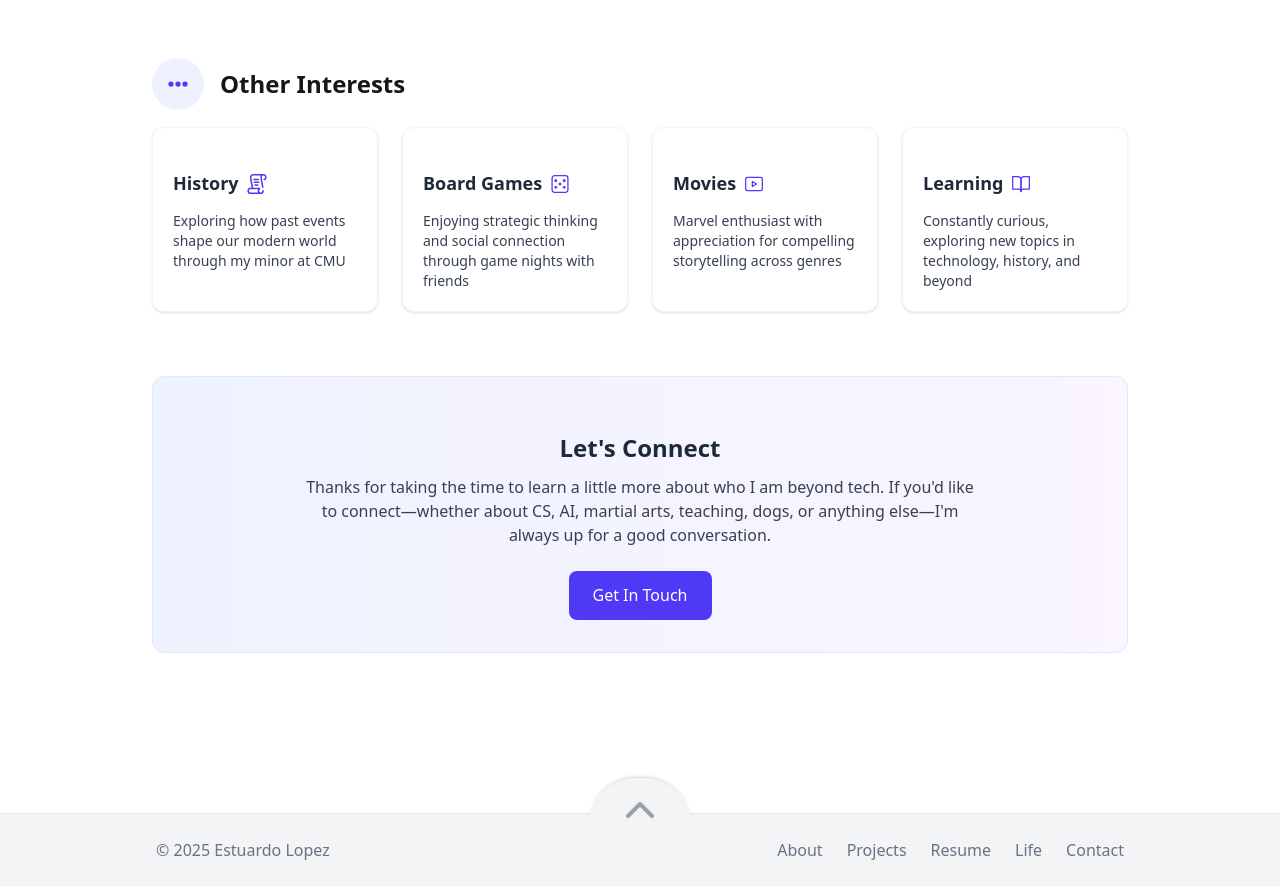
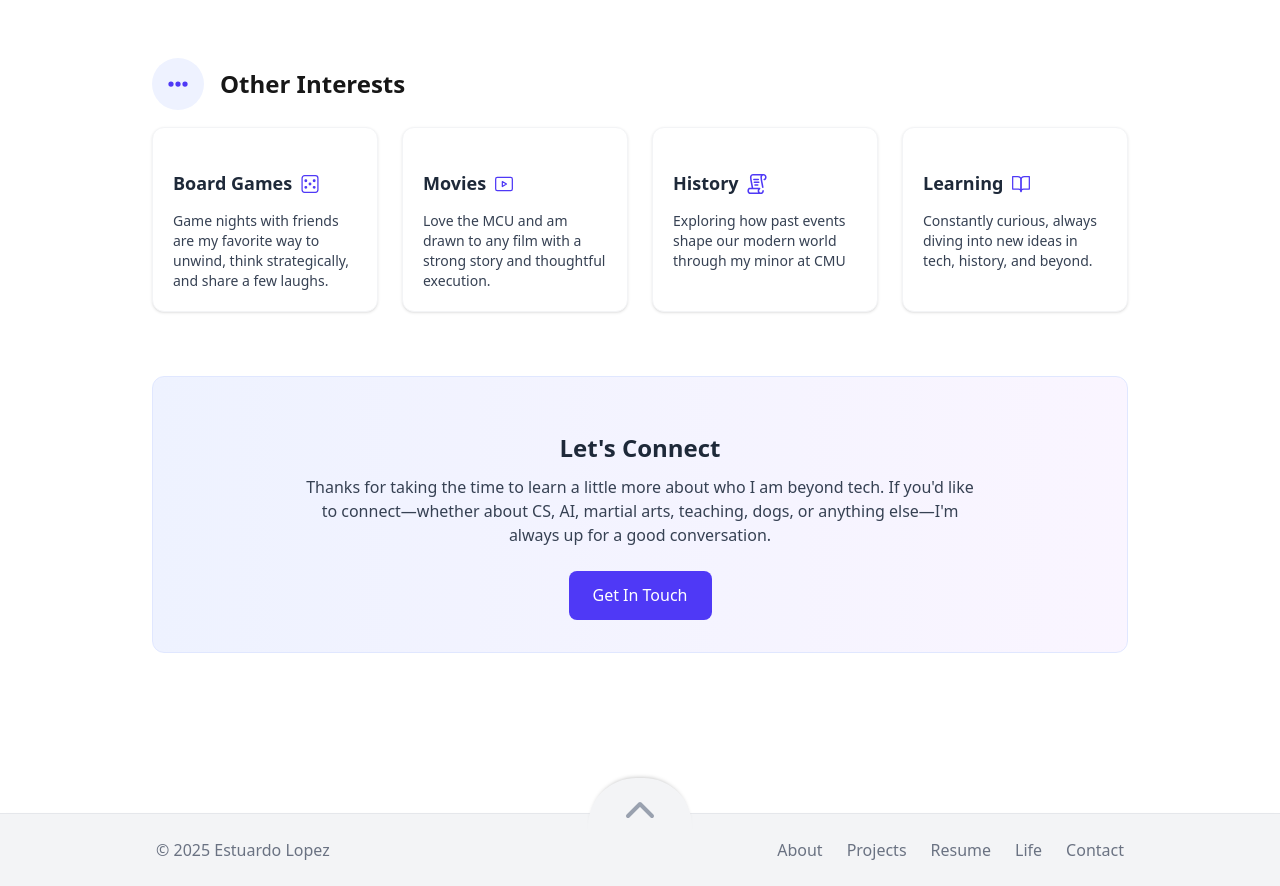
Before and after one commit to estulpz202/personal-website, a Next.js app: page /life in a window 1280 px wide. Shown: the part 3940-4826 px from the top of the page. Built offline with nearby package versions, Linux system fonts and the light colour scheme.

Commit message:
Refactor interest descriptions for clarity in LifeOther component.

```diff
--- a/src/components/life/LifeOther.tsx
+++ b/src/components/life/LifeOther.tsx
@@ -15,25 +15,26 @@ interface InterestItem {
  */
 const interests: InterestItem[] = [
   {
+    icon: 'dice',
+    title: 'Board Games',
+    description:
+      'Game nights with friends are my favorite way to unwind, think strategically, and share a few laughs.',
+  },
+  {
+    icon: 'video',
+    title: 'Movies',
+    description:
+      'Love the MCU and am drawn to any film with a strong story and thoughtful execution.',
+  },
+  {
     icon: 'scroll',
     title: 'History',
     description: 'Exploring how past events shape our modern world through my minor at CMU',
   },
   {
-    icon: 'dice',
-    title: 'Board Games',
-    description:
-      'Enjoying strategic thinking and social connection through game nights with friends',
-  },
-  {
-    icon: 'video',
-    title: 'Movies',
-    description: 'Marvel enthusiast with appreciation for compelling storytelling across genres',
-  },
-  {
     icon: 'book',
     title: 'Learning',
-    description: 'Constantly curious, exploring new topics in technology, history, and beyond',
+    description: 'Constantly curious, always diving into new ideas in tech, history, and beyond.',
   },
 ];
 
```
